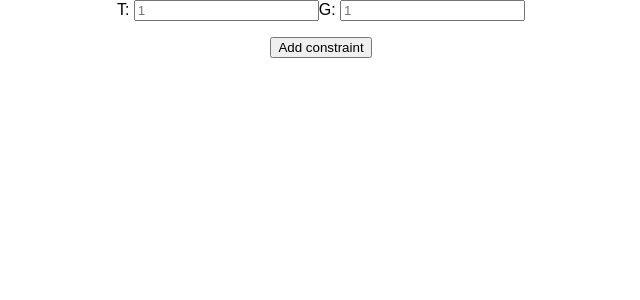
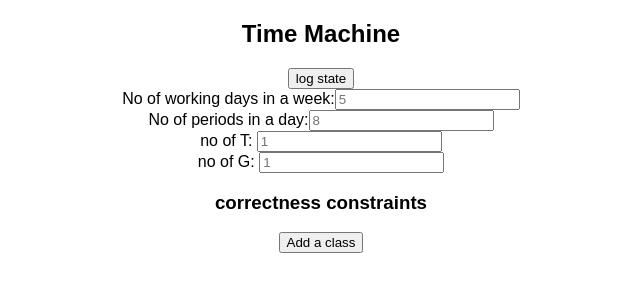
Before and after one commit to adithyaov/general-scheduler, a React (Create React App) app in the folder frontend/my-app/: page / in a window 1280 px wide. Shown: the top 300 px of the page, without its empty margins (319-959 px from the left). Built offline with nearby package versions, Linux system fonts and the light colour scheme.

Commit message:
Taking correctness conditions in

```diff
--- a/frontend/my-app/src/App.js
+++ b/frontend/my-app/src/App.js
@@ -7,21 +7,46 @@ class App extends Component {
     super(props);
     this.state={
       no_s : 0,
+      sid : 0,
       subs: [],
       no_t : 1,
       no_g : 1,
+      dow: 5,
+      no_p: 8,
     }
   }
 
-  handleAddConstraint = () => {
+  handleAddClass = () => {
     if(this.state.no_s < 100){
-      this.setState({subs : this.state.subs.concat([{id : this.state.no_s}])});
-      this.setState({no_s : this.state.no_s + 1,})
+      this.setState({subs : this.state.subs.concat([{
+        id : this.state.sid + 1 ,
+        name : '',
+        t: 1,
+        g: 1,
+        n: 1,
+       }])});
+      this.setState({no_s : this.state.no_s + 1,sid : this.state.sid + 1});
     }
   }
 
-  handleRemoveConstraint = (idx) => () => {
-    this.setState({subs: this.state.subs.filter((s, sidx) => idx !== sidx)});
+  handleChangeClassName = (s_id) => (evt) => {
+    this.setState({subs : this.state.subs.map((subj) => {
+      if(subj.id !== s_id) return subj;
+      subj.name = evt.target.value;
+      return subj;
+    })});
+  }
+  handleChangeHour = (s_id) => (evt) => {
+    this.setState({subs : this.state.subs.map((subj) => {
+      if(subj.id !== s_id) return subj;
+      subj.n = evt.target.value;
+      return subj;
+    })});
+  }
+
+  handleRemoveClass = (idx) => () => {
+    this.setState({subs: this.state.subs.filter((subs) => subs.id !== idx)});
+    this.setState({no_s : this.state.no_s - 1});
     // console.log("Rem" + idx)
   }
   handleChangeNo_t = (evt) => {
@@ -30,51 +55,85 @@ class App extends Component {
   handleChangeNo_g = (evt) => {
     this.setState({no_g :evt.target.value});
   }
+  handleChangedow = (evt) => {
+    this.setState({dow :evt.target.value});
+  }
+  handleChangeNo_p = (evt) => {
+    this.setState({no_p :evt.target.value});
+  }
+
 
   render() {
     return (
       <div className="App">
+        <h2>Time Machine</h2>
+        <button onClick={() => {console.log(this.state)}}>log state</button>
         <div>
-          <label>T: </label>
-          <input type='number' onChange={this.handleChangeNo_t} placeholder={this.state.no_t} min="1"/>
-          <label>G: </label>
-          <input type='number' onChange={this.handleChangeNo_g} placeholder={this.state.no_g} min="1"/>
+          <label>No of working days in a week:</label>
+          <input id="dow" type='number' onChange={this.handleChangedow} placeholder={this.state.dow} min="1"/>
+          <br/>
+          <label>No of periods in a day:</label>
+          <input id="no_p" type='number' onChange={this.handleChangeNo_p} placeholder={this.state.no_p} min="1"/>
+          <br/>
+          <label>no of T: </label>
+          <input id="no_t" type='number' onChange={this.handleChangeNo_t} placeholder={this.state.no_t} min="1"/>
+          <br/>
+          <label>no of G: </label>
+          <input id="no_g" type='number' onChange={this.handleChangeNo_g} placeholder={this.state.no_g} min="1"/>
         </div>
+        <h3>correctness constraints</h3>
         <ul>
         {this.state.subs.map((subs, idx) => (
           <li key={subs.id}>
           <div className='constraintBar'>
-            <input type='text' placeholder={`Constraint #${subs.id + 1}`} />
+            <input type='text' placeholder={`Subject`} onChange={this.handleChangeClassName(subs.id)} />
             Teacher: { this.createTlist(subs.id) }
-            Group: { this.createGlist() }
-            <button onClick={this.handleRemoveConstraint(idx)} > Remove </button>
+            Group: { this.createGlist(subs.id) }
+            Hours: <input type='number' onChange={this.handleChangeHour(subs.id)} placeholder={this.state.no_g} min="1"/>
+            <button onClick={this.handleRemoveClass(subs.id)} > Remove </button>
           </div>
           </li>
           )
           )}
         </ul>
-        <button onClick={this.handleAddConstraint} > Add constraint </button>
+        <button onClick={this.handleAddClass} > Add a class </button>
         </div>
     );
   }
-  setTeacherConstraint(sid, tid)
+  setTeacherConstraint = (sid) => (evt) =>
   {
-    alert("Constraint set for " + tid + " on " + sid);
+    this.setState({subs : this.state.subs.map((subj) => {
+      if(subj.id !== sid) return subj;
+      subj.t = evt.target.value;
+      return subj;
+    })});
+    console.log(" teacher constraint set for " + evt.target.value + " on " + sid);
+  }
+  setGroupConstraint = (sid) => (evt) =>
+  {
+    this.setState({subs : this.state.subs.map((subj) => {
+      if(subj.id !== sid) return subj;
+      subj.g = evt.target.value;
+      return subj;
+    })});
+    console.log("group constraint set for " + evt.target.value + " on " + sid);
   }
   createTlist(sid)
   {
     var options = []
     for(var i = 0; i < this.state.no_t; i++){
-      options.push(React.createElement('option', {onChange: this.setTeacherConstraint(sid, i)}, i+1))
+      options.push(React.createElement('option', {"value" : i + 1 , "key": i}, i+1))
     }
 
-    return(<select>{options}</select>)
+    return(<select onChange={this.setTeacherConstraint(sid)} >{options}</select>)
   }
-  createGlist()
+  createGlist(sid)
   {
     var options = []
-    for(var i = 0; i < this.state.no_g; i++){options.push(React.createElement('option', {}, i+1))}
-    return(<select>{options}</select>)
+    for(var i = 0; i < this.state.no_g; i++){
+      options.push(React.createElement('option', {"value" : i + 1, "key": i}, i+1))
+    }
+    return(<select onChange={this.setGroupConstraint(sid)}>{options}</select>)
   }
 }
 
```
